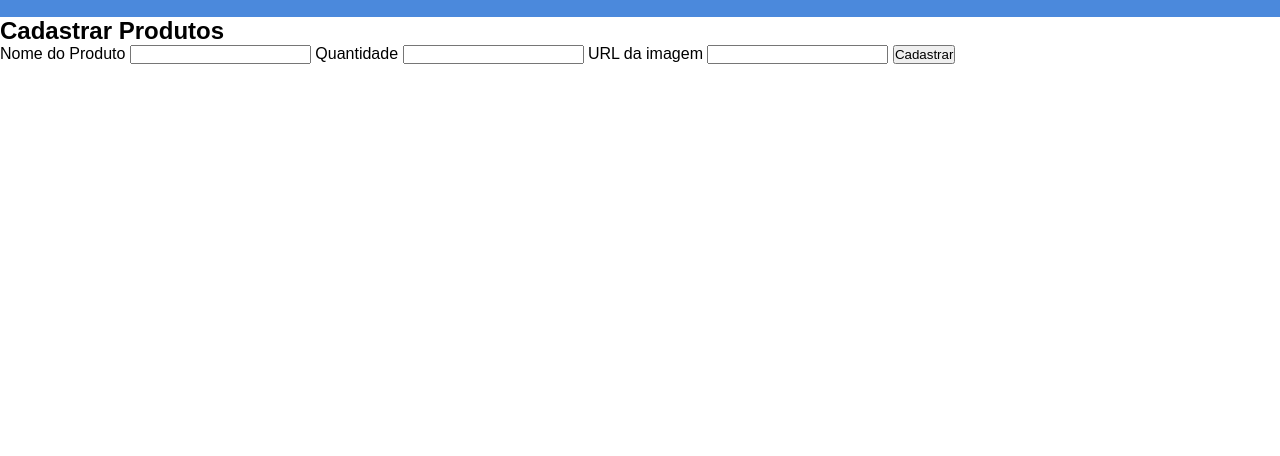
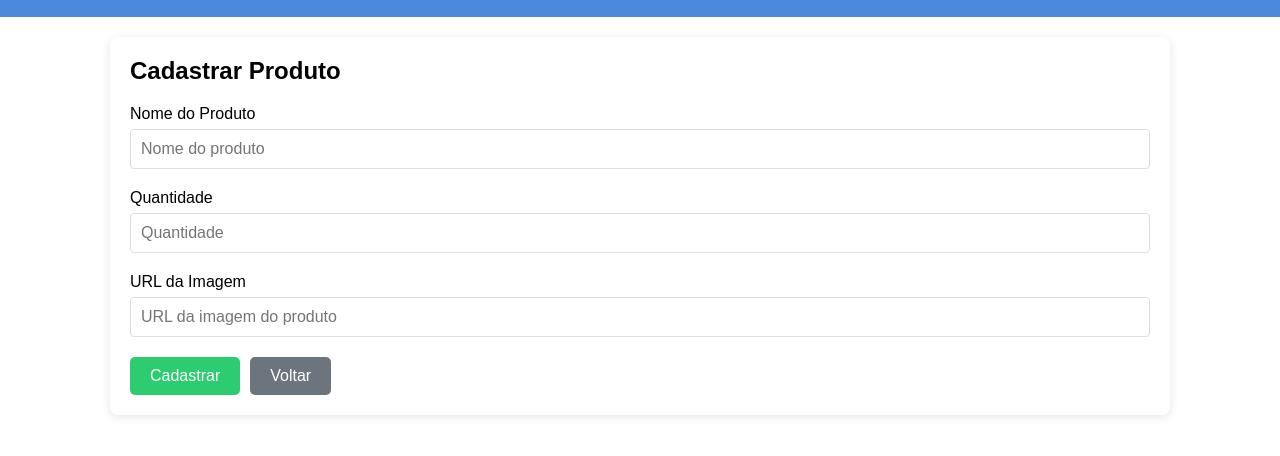
Before and after one commit to RodrigoDev25/desktop-app-estoque-electron, a plain HTML site: page src/pages/cadastro.html in a window 1280 px wide. Shown: the part 78-534 px from the top of the page. Drawn offline with Linux system fonts and the light colour scheme.

Commit message:
reeditando cadastro.html e style-cadastro.css e criando objeto produto

```diff
--- a/src/pages/cadastro.html
+++ b/src/pages/cadastro.html
@@ -9,35 +9,34 @@
 </head>
 
 <body>
-    <header class="header"> <!-- Cabeçalho da página com classe 'header' para estilização -->
-        <h1>Sistema de Controle de Estoque</h1> <!-- Título principal da página (nível 1) -->
-        <p>Gerencie seus produtos com facilidade</p> <!-- Parágrafo com texto descritivo -->
-    </header>
-<!-- ___________________________ -->
-    <div class="conteiner">
-<!-- ______________________________ -->
-        <Div class="card">
-            <h2>Cadastrar Produtos</h2>
-<!-- ______________________________________ -->
-            <form id="form-produto">
-                <label for="nome-produto"> Nome do Produto</label>
-                <input type="text" id="nome-produto" required>
+     <header class="header">
+    <h1>Sistema de Controle de Estoque</h1>
+    <p>Gerencie seus produtos com facilidade</p>
+  </header>
 
-                <label for="quantidade-produto"> Quantidade</label>
-                <input type="number" id="quantidade-produto" required>
+  <div class="container">
+    <div class="card">
+      <h2>Cadastrar Produto</h2>
 
-                 <label for="url-produto"> URL da imagem</label>
-                <input type="url" id="imagem-produto">
+      <form id="form-produto">
+        <label for="nome-produto">Nome do Produto</label>
+        <input type="text" id="nome-produto" class="form-input" placeholder="Nome do produto" required>
 
-                <button type="submit">Cadastrar</button>
-            </form>
-<!-- _______________________________________ -->
-        </Div>
-<!-- _______________________________ -->
+        <label for="quantidade-produto">Quantidade</label>
+        <input type="number" id="quantidade-produto" class="form-input" placeholder="Quantidade" min="0" required>
+
+        <label for="imagem-produto">URL da Imagem</label>
+        <input type="text" id="imagem-produto" class="form-input" placeholder="URL da imagem do produto">
+
+        <div class="form-footer">
+          <button type="submit" class="button-success">Cadastrar</button>
+          <a href="dashboard.html" class="button-back">Voltar</a>
+        </div>
+      </form>
     </div>
-<!-- ___________________________ -->
+  </div>
 
-    <script src="../scripts/script-cadastro.js"></script>
+  <script src="../scripts/script-cadastro.js"></script>
 </body>
 
 </html>
--- a/src/scripts/script-cadastro.js
+++ b/src/scripts/script-cadastro.js
@@ -1,10 +1,22 @@
+let listaProdutos = []
 let formProduto = document.getElementById("form-produto")
 function cadastrarProduto(event) {
     event.preventDefault()
-    let produto = document.getElementById("nome-produto").value
-    let quantidade = document.getElementById("quantidade-produto").value
-    let imagem = document.getElementById("imagem-produto").value
+    let inputProduto = document.getElementById("nome-produto").value
+    let inputQuantidade = document.getElementById("quantidade-produto").value
+    let inputImagem = document.getElementById("imagem-produto").value
 
-    console.log(produto, quantidade, imagem)
+let objetoProduto = {
+    nome: inputProduto,
+    quantidade: inputQuantidade,
+    imagem: inputImagem
 }
+
+listaProdutos.push(objetoProduto)
+
+console.log(listaProdutos)
+
+}
+
+
 formProduto.addEventListener("submit", cadastrarProduto)
--- a/src/styles/style-cadastro.css
+++ b/src/styles/style-cadastro.css
@@ -1,25 +1,75 @@
 * {
-    /* Seletor universal que afeta todos os elementos da página */
-    box-sizing: border-box;
-    /* Define que o padding e a borda não aumentam o tamanho total do elemento */
-    padding: 0;
-    /* Remove todo o espaçamento interno dos elementos */
-    margin: 0;
-    /* Remove todo o espaçamento externo dos elementos */
-    font-family: Arial;
-    /* Define a fonte padrão como Arial para todos os elementos */
+  box-sizing: border-box;
+  padding: 0;
+  margin: 0;
+  font-family: Arial;
 }
 
+.header {
+  background-color: #4B89DC;
+  color: white;
+  padding: 20px 0;
+  text-align: center;
+}
 
-/* Header */
-.header {
-    /* Estilo para elementos com classe 'header' */
-    background-color: #4B89DC;
-    /* Define a cor de fundo como azul */
-    color: white;
-    /* Define a cor do texto como branco */
-    padding: 20px 0;
-    /* Adiciona espaçamento interno de 20px no topo e base, sem espaçamento nas laterais */
-    text-align: center;
-    /* Centraliza o texto horizontalmente */
+.container {
+  max-width: 1100px;
+  margin: 0 auto;
+  padding: 0 20px;
+  overflow: hidden;
 }
+
+.card {
+  background: #fff;
+  border-radius: 8px;
+  box-shadow: 0 2px 10px rgba(0, 0, 0, 0.1);
+  padding: 20px;
+  margin: 20px 0;
+}
+
+label {
+  display: block;
+  margin-top: 20px;
+}
+
+input {
+  width: 100%;
+  margin-top: 6px;
+  padding: 10px;
+  border: 1px solid #ddd;
+  border-radius: 4px;
+  font-size: 16px;
+}
+
+input:focus {
+  outline: none;
+  border-color: var(--primary-color);
+}
+
+.button-success {
+  color: #fff;
+  border: none;
+  padding: 10px 20px;
+  border-radius: 5px;
+  cursor: pointer;
+  text-decoration: none;
+  font-size: 16px;
+  background-color: #2ECC71;
+}
+
+.button-back {
+  color: #fff;
+  border: none;
+  padding: 10px 20px;
+  border-radius: 5px;
+  cursor: pointer;
+  text-decoration: none;
+  font-size: 16px;
+  background-color: #6C757D;
+}
+
+.form-footer {
+  display: flex;
+  gap: 10px;
+  margin-top: 20px;
+}
```
